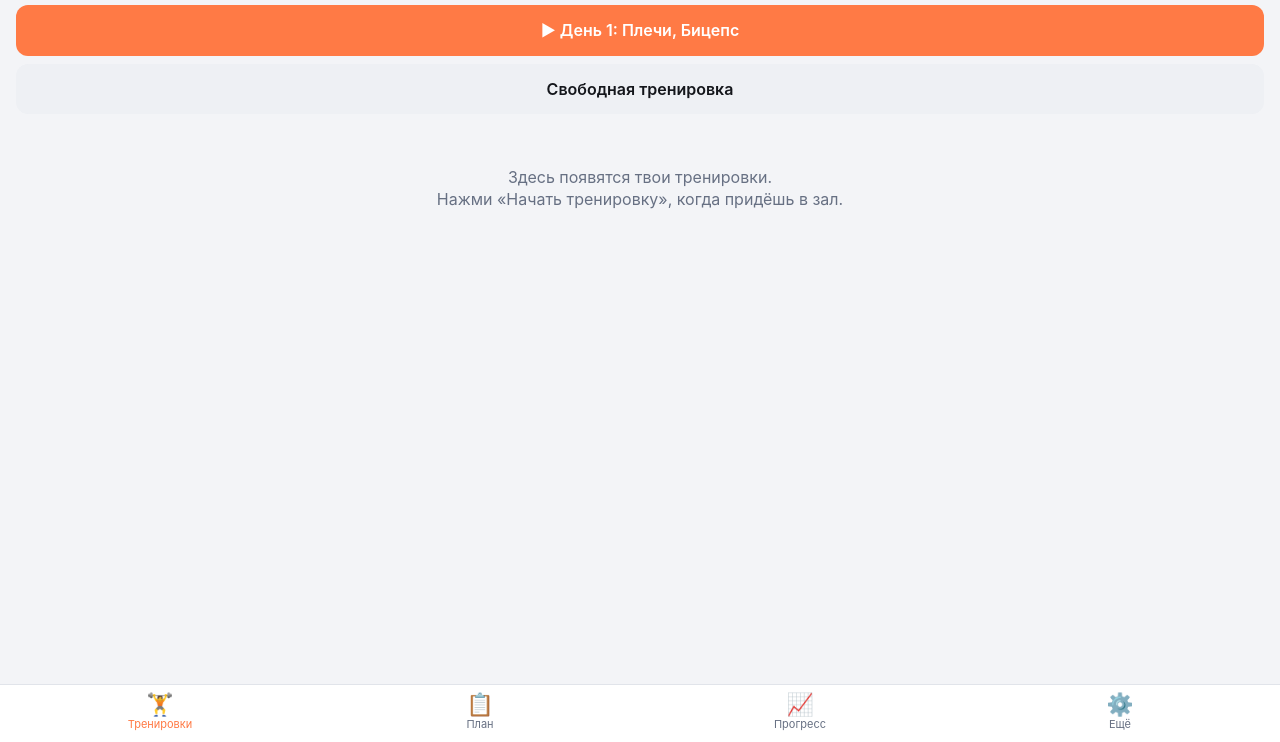
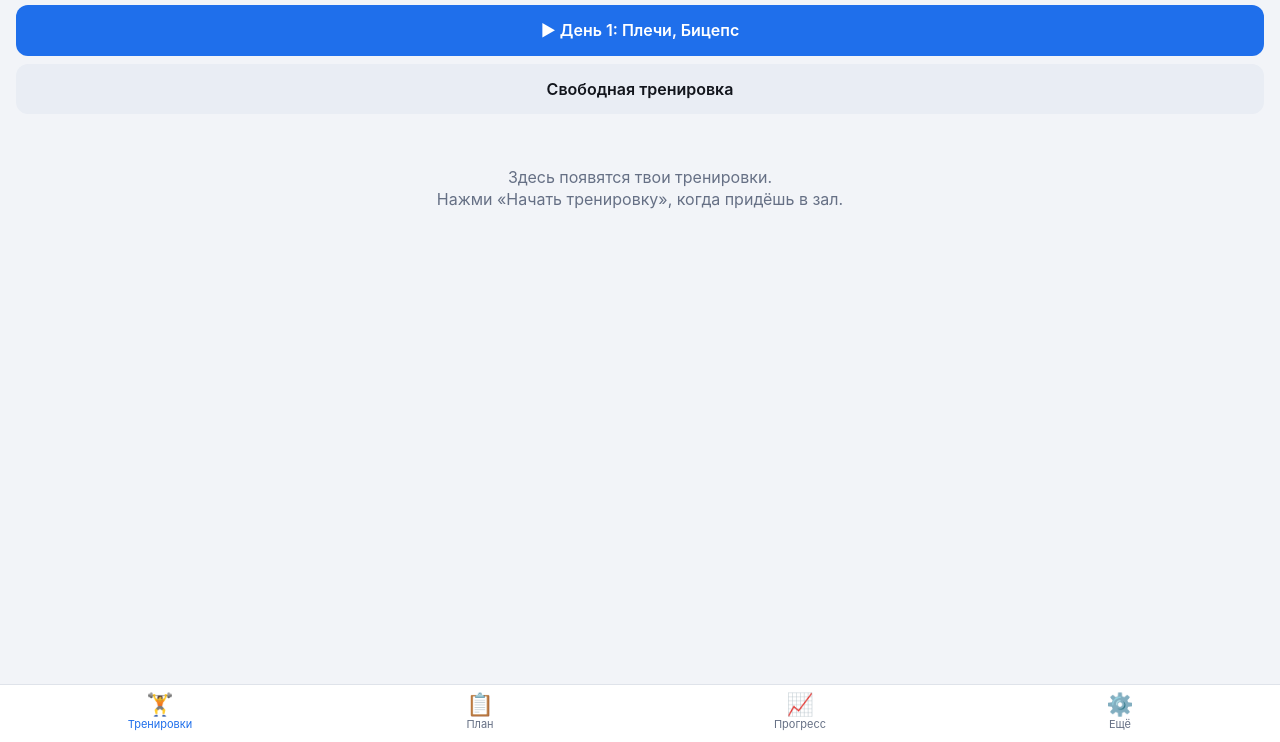
Before and after one commit to Skotch1cs/gym-app, a plain HTML site: page index.html in a window 1280 px wide. Shown: the part 58-800 px from the top of the page. Drawn offline with Linux system fonts and the light colour scheme.

Commit message:
Синяя цветовая тема и синяя иконка
Co-Authored-By: Claude Fable 5.2 <noreply@anthropic.com>
Claude-Session: https://claude.ai/code/session_01T6w6h7aoBaUWohVfjx6cfE

```diff
--- a/index.html
+++ b/index.html
@@ -8,18 +8,16 @@
 <meta name="mobile-web-app-capable" content="yes">
 <meta name="apple-mobile-web-app-status-bar-style" content="black-translucent">
 <meta name="apple-mobile-web-app-title" content="Зал">
-<meta name="theme-color" content="#0f1115">
+<meta name="theme-color" content="#0b0d12" media="(prefers-color-scheme: dark)">
+<meta name="theme-color" content="#f2f4f8" media="(prefers-color-scheme: light)">
 <link rel="manifest" href="manifest.webmanifest">
 <link rel="apple-touch-icon" href="icon-180.png">
 <style>
 :root {
-  --bg: #0f1115; --card: #1a1d24; --card2: #232731; --text: #f1f3f7; --muted: #8b93a3;
-  --accent: #ff7a45; --accent-text: #1a0d06; --danger: #ff5c5c; --line: #2c313c; --good: #4cd18a;
-  --finish: #4cd18a; --finish-text: #06281c; --swap: #fbbf24; --info: #38bdf8;
+  --bg: #0b0d12; --card: #161a22; --card2: #202634; --text: #f2f4f8; --muted: #8a93a6; --accent: #3b8cff; --accent-text: #ffffff; --line: #2a3040; --good: #34d399; --danger: #ff5c5c; --finish: #34d399; --finish-text: #06281c; --swap: #fbbf24; --info: #2dd4bf;
 }
 @media (prefers-color-scheme: light) {
-  :root { --bg: #f3f4f7; --card: #ffffff; --card2: #eef0f4; --text: #14161b; --muted: #677083;
-    --line: #e1e4ea; --accent-text: #ffffff; --finish: #12a36b; --finish-text: #ffffff; --swap: #b45309; --info: #0369a1; }
+  :root { --bg: #f2f4f8; --card: #ffffff; --card2: #e9edf4; --text: #12151c; --muted: #667085; --accent: #1f6feb; --accent-text: #ffffff; --line: #dfe3ea; --good: #12a36b; --danger: #e5484d; --finish: #12a36b; --finish-text: #ffffff; --swap: #b45309; --info: #0f766e; }
 }
 * { box-sizing: border-box; -webkit-tap-highlight-color: transparent; }
 html, body { margin: 0; background: var(--bg); color: var(--text); }
--- a/sw.js
+++ b/sw.js
@@ -1,4 +1,4 @@
-const CACHE = 'gym-v6';
+const CACHE = 'gym-v7';
 const IMG_CACHE = 'gym-img-v1';
 const FILES = ['./', './index.html', './manifest.webmanifest', './icon-180.png', './icon-192.png', './icon-512.png'];
 // Exercise pictures, kept in their own cache so app updates don't download them again.
```
Also changed, not shown: icon-180.png, icon-192.png, icon-512.png, manifest.webmanifest.
